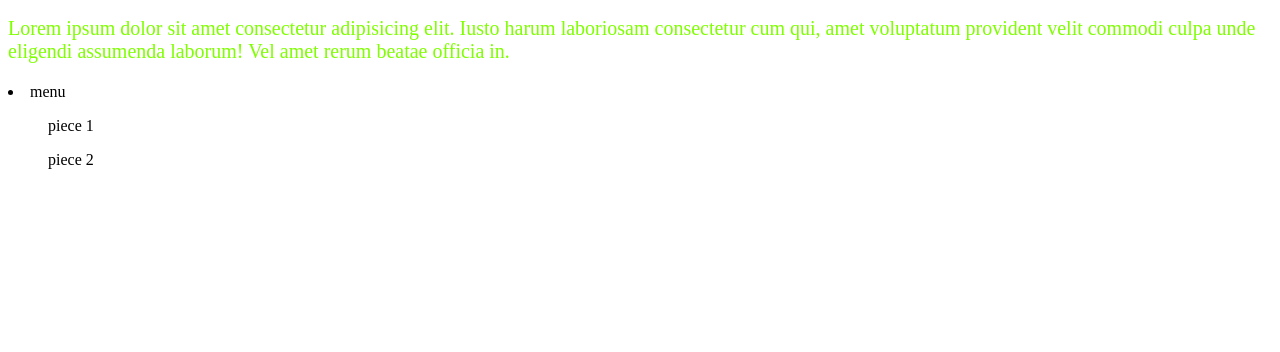
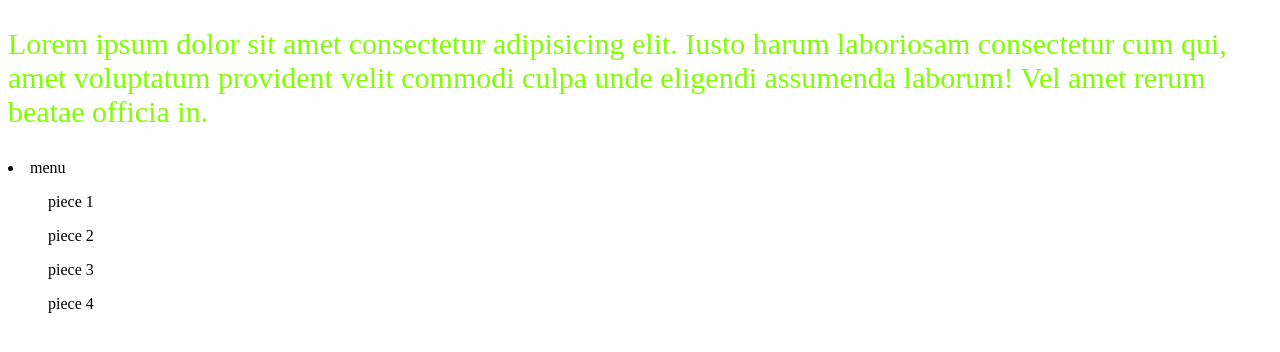
Before and after one commit to gabserna/newgitproject, a plain HTML site: page index.html in a window 1280 px wide. Shown: the part 38-390 px from the top of the page. Drawn offline with Linux system fonts and the light colour scheme.

Commit message:
changes on html and css

```diff
--- a/index.html
+++ b/index.html
@@ -14,6 +14,7 @@
         <li>menu</li>
         <ul>piece 1</ul>
         <ul>piece 2</ul>
-
+        <ul>piece 3</ul>
+        <ul>piece 4</ul>
     </body>
 </html>
--- a/style.css
+++ b/style.css
@@ -4,5 +4,5 @@ h1 {
 }
 p {
     color: chartreuse;
-    font-size: 20px;
+    font-size: 30px;
 }
```
